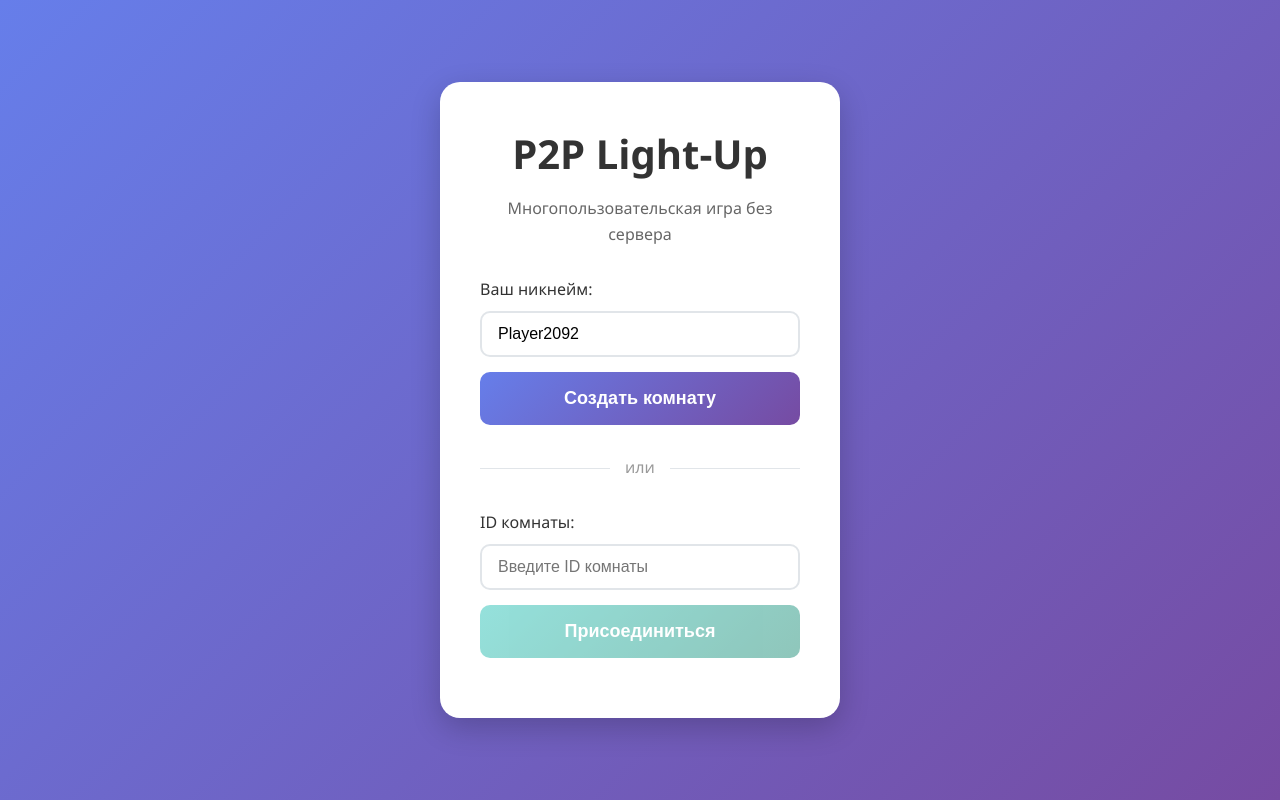
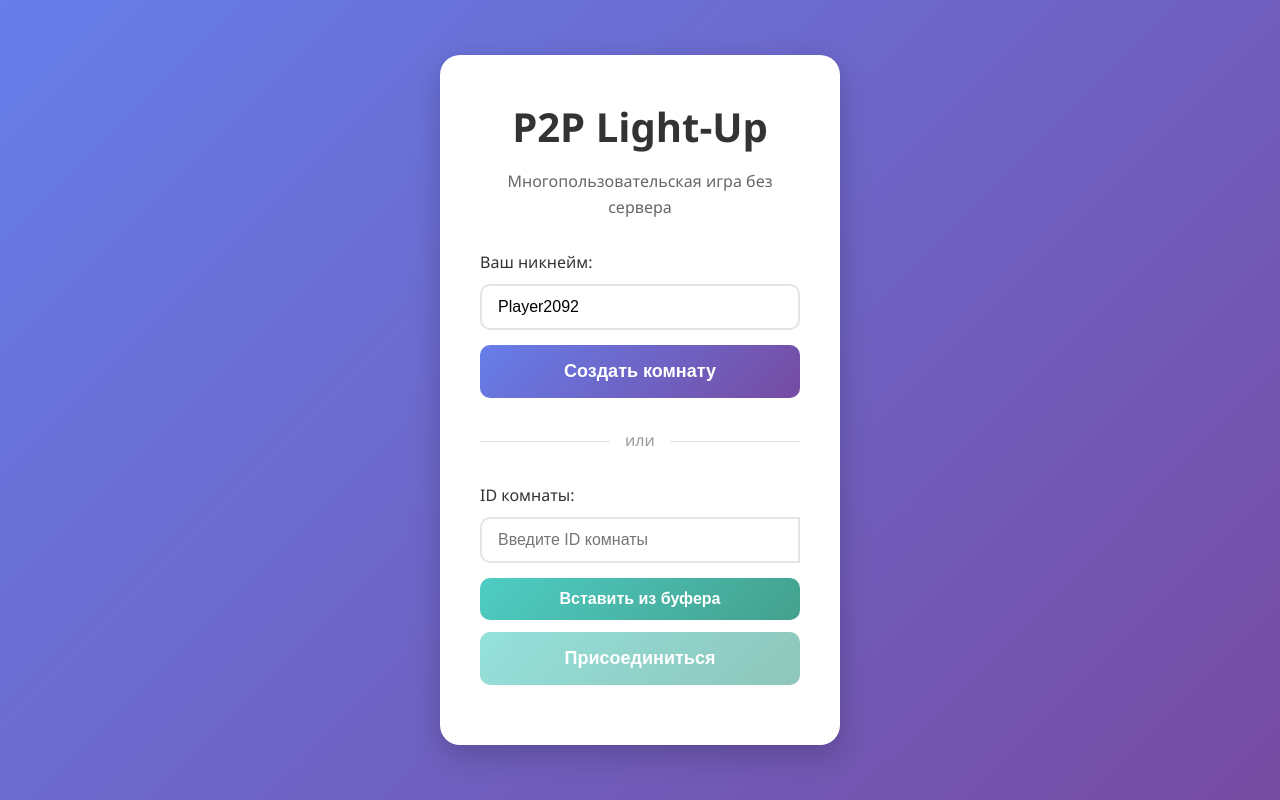
Before and after one commit to InstigateME/InstigateME, a Vue app: page / in a window 1280 px wide. Built offline with nearby package versions, Linux system fonts and the light colour scheme; the HTML template or start-up script is replaced by a standard one.

Commit message:
add clipboard paste support for room ID input and enhance UI for joining rooms

```diff
--- a/src/components/MainMenu.vue
+++ b/src/components/MainMenu.vue
@@ -33,6 +33,7 @@
       <div class="form-section">
         <div class="input-group">
           <label for="roomId">ID комнаты:</label>
+          <div class="input-with-button">
             <input
               id="roomId"
               v-model="joinRoomId"
@@ -41,7 +42,16 @@
               @keyup.enter="joinRoom"
             />
           </div>
+        </div>
 
+        <button
+          class="btn btn-secondary btn-medium"
+          style="margin-bottom: 12px;"
+          @click="pasteFromClipboard"
+          :disabled="gameStore.connectionStatus === 'connecting'"
+        >
+          Вставить из буфера
+        </button>
         <button
           class="btn btn-secondary btn-large"
           @click="joinRoom"
@@ -147,6 +157,18 @@ const joinRoom = async () => {
     errorMessage.value = 'Не удалось подключиться к комнате. Проверьте ID комнаты.'
   }
 }
+const pasteFromClipboard = async () => {
+  try {
+    const text = await navigator.clipboard.readText();
+    if (text) {
+      joinRoomId.value = text.trim();
+      joinRoom();
+    }
+  } catch (error) {
+    console.error('Failed to read clipboard:', error);
+    errorMessage.value = 'Не удалось прочитать буфер обмена.';
+  }
+};
 </script>
 
 <style scoped>
@@ -315,4 +337,73 @@ const joinRoom = async () => {
   border-radius: 8px;
   font-size: 14px;
 }
+.btn-small {
+  padding: 8px 12px;
+  font-size: 14px;
+}
+
+.btn-clipboard {
+  background: linear-gradient(135deg, #ff9a9e 0%, #fad0c4 100%);
+  color: white;
+  margin-left: 10px;
+}
+
+.btn-clipboard:hover:not(:disabled) {
+  transform: translateY(-2px);
+  box-shadow: 0 5px 15px rgba(255, 154, 158, 0.4);
+}
+.btn-icon {
+  background: none;
+  border: none;
+  cursor: pointer;
+  padding: 0;
+  margin-left: 10px;
+  font-size: 20px;
+  color: #667eea;
+  transition: color 0.3s ease, transform 0.3s ease;
+}
+
+.btn-icon:disabled {
+  color: #ccc;
+  cursor: not-allowed;
+}
+
+.btn-icon:hover:not(:disabled) {
+  color: #764ba2;
+  transform: scale(1.1);
+}
+
+.icon-clipboard::before {
+  content: '\1F4CB'; /* Unicode for clipboard icon */
+  display: inline-block;
+}
+.input-with-button {
+  display: flex;
+  align-items: center;
+}
+
+.input-with-button input {
+  flex: 1;
+  border-top-right-radius: 0;
+  border-bottom-right-radius: 0;
+}
+
+.input-with-button .btn-icon {
+  border: 2px solid #e1e5e9;
+  border-left: none;
+  border-radius: 0 10px 10px 0;
+  margin-left: 0;
+  height: 100%;
+  display: flex;
+  align-items: center;
+  justify-content: center;
+  background: white;
+  color: #667eea;
+  transition: background-color 0.3s ease, color 0.3s ease;
+}
+
+.input-with-button .btn-icon:hover:not(:disabled) {
+  background: #f0f4ff;
+  color: #764ba2;
+}
 </style>
```
Lines whose indentation alone changed are shown as unchanged.
